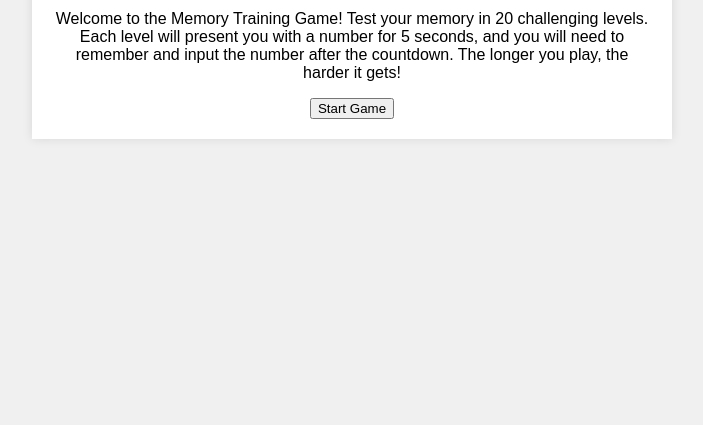
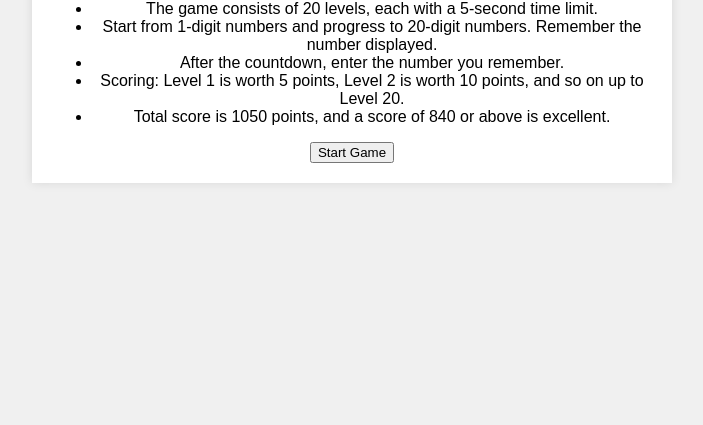
Before and after one commit to AAAAAnson/memorygame, a plain HTML site: page game.html in a window 1280 px wide. Shown: the part 375-800 px from the top of the page, without its empty margins (288-991 px from the left). Drawn offline with Linux system fonts and the light colour scheme.

Commit message:
Update game.html

```diff
--- a/game.html
+++ b/game.html
@@ -60,7 +60,14 @@
     <div class="container">
         <div class="game-info active">
             <h1>Memory Training Game</h1>
-            <p>Welcome to the Memory Training Game! Test your memory in 20 challenging levels. Each level will present you with a number for 5 seconds, and you will need to remember and input the number after the countdown. The longer you play, the harder it gets!</p>
+            <p>Game Rules:</p>
+            <ul>
+                <li>The game consists of 20 levels, each with a 5-second time limit.</li>
+                <li>Start from 1-digit numbers and progress to 20-digit numbers. Remember the number displayed.</li>
+                <li>After the countdown, enter the number you remember.</li>
+                <li>Scoring: Level 1 is worth 5 points, Level 2 is worth 10 points, and so on up to Level 20.</li>
+                <li>Total score is 1050 points, and a score of 840 or above is excellent.</li>
+            </ul>
             <button onclick="startGame()">Start Game</button>
         </div>
 
```
